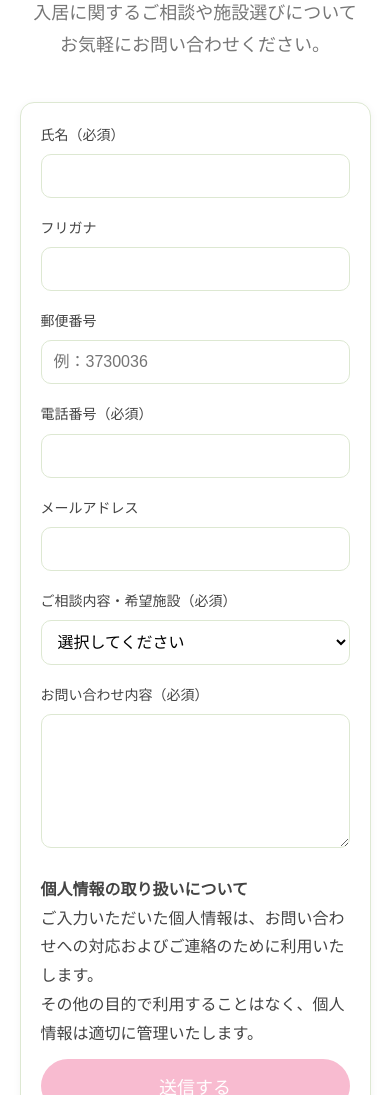
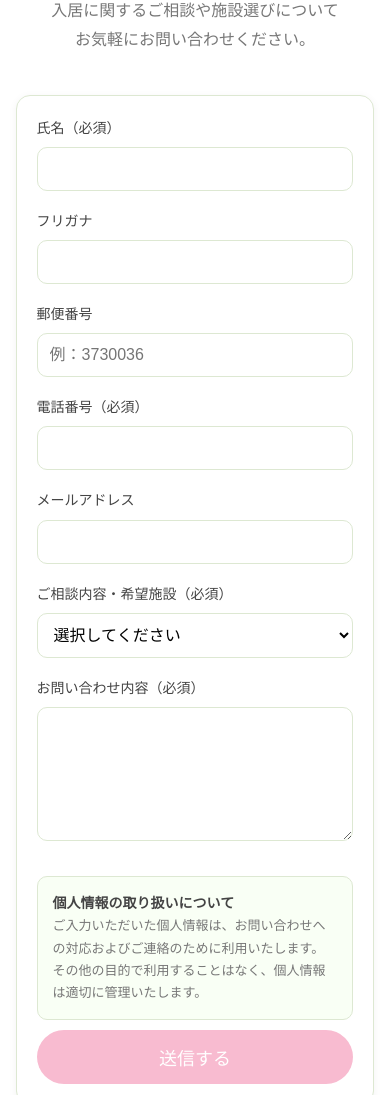
Before and after one commit to doujinkai/fukushi-portarl, a plain HTML site: page pages/contact.html in a window 390 px wide. Shown: the part 110-1205 px from the top of the page. Drawn offline with Linux system fonts and the light colour scheme.

Commit message:
Update style.css

```diff
--- a/style.css
+++ b/style.css
@@ -1,15 +1,5 @@
-/* ==================================================
-   同仁会 福祉ポータル
-   style.css
-   Version : 0.2.0
-================================================== */
+:root {
 
-
-/* ==================================================
-   カラー
-================================================== */
-
-:root {
     --main-color: #8BC34A;
     --sub-color: #F1F8E9;
 
@@ -22,174 +12,380 @@
     --border-color: #DDE8D2;
 
     --bg: #ffffff;
+
 }
 
 
-/* ==================================================
+/* ==========================
    リセット
-================================================== */
+========================== */
 
 * {
+
     margin: 0;
     padding: 0;
     box-sizing: border-box;
+
 }
 
 
-/* ==================================================
-   ベース
-================================================== */
+
+/* ==========================
+   基本設定
+========================== */
 
 body {
+
     font-family: "メイリオ", Meiryo, sans-serif;
+
     background: var(--bg);
+
     color: var(--text-color);
+
     line-height: 1.8;
+
 }
 
 
-/* ==================================================
-   コンテナ
-================================================== */
+
+
+/* ==========================
+   全体
+========================== */
 
 .portal-container {
+
     width: 90%;
+
     max-width: 900px;
+
     margin: 40px auto;
+
 }
 
 
-/* ==================================================
+
+
+/* ==========================
    ヘッダー
-================================================== */
+========================== */
 
 header {
+
     margin-bottom: 40px;
-}
 
-.back-link {
-    margin-bottom: 15px;
-}
-
-.back-link a {
-    color: var(--main-color);
-    text-decoration: none;
-    font-size: 14px;
-}
-
-.back-link a:hover {
-    opacity: 0.7;
-}
-
-h1 {
-    text-align: center;
-    font-size: 30px;
-    color: var(--main-color);
-    font-weight: normal;
-}
-
-.sub-title {
-    text-align: center;
-    color: var(--sub-text);
-    font-size: 18px;
 }
 
 
-/* ==================================================
-   セクションカード
-================================================== */
 
-section {
-    background: #fff;
-    border: 1px solid var(--border-color);
-    border-radius: 14px;
-    padding: 30px;
-    margin-bottom: 25px;
-    box-shadow: 0 2px 8px rgba(0,0,0,0.05);
+.back-link {
+
+    margin-bottom: 15px;
+
 }
 
 
-/* ==================================================
+
+.back-link a {
+
+    color: var(--main-color);
+
+    text-decoration: none;
+
+    font-size: 14px;
+
+}
+
+
+
+.back-link a:hover {
+
+    opacity: 0.7;
+
+}
+
+
+
+h1 {
+
+    text-align: center;
+
+    font-size: 30px;
+
+    color: var(--main-color);
+
+    font-weight: normal;
+
+}
+
+
+
+.sub-title {
+
+    text-align: center;
+
+    color: var(--sub-text);
+
+    font-size: 18px;
+
+}
+
+
+
+
+
+
+/* ==========================
+   セクション
+========================== */
+
+section {
+
+    background: #fff;
+
+    border: 1px solid var(--border-color);
+
+    border-radius: 14px;
+
+    padding: 30px;
+
+    margin-bottom: 25px;
+
+    box-shadow: 0 2px 8px rgba(0,0,0,0.05);
+
+}
+
+
+
+
+
+
+
+/* ==========================
    フォーム
-================================================== */
+========================== */
+
 
 .form-group {
+
     margin-bottom: 18px;
+
 }
 
+
+
 label {
+
     display: block;
+
     margin-bottom: 6px;
+
     font-size: 14px;
+
     color: var(--text-color);
+
 }
+
+
+
 
 input,
 select,
 textarea {
+
     width: 100%;
+
     padding: 12px;
+
     border: 1px solid var(--border-color);
+
     border-radius: 10px;
+
     font-size: 16px;
+
     font-family: inherit;
+
     background: #fff;
+
 }
+
+
 
 input:focus,
 select:focus,
 textarea:focus {
+
     outline: none;
+
     border-color: var(--main-color);
+
     box-shadow: 0 0 0 2px rgba(139,195,74,0.2);
+
 }
 
 
-/* ==================================================
+
+
+
+
+
+/* ==========================
    ボタン
-================================================== */
+========================== */
+
 
 .start-button,
 button[type="submit"] {
+
+
     display: inline-block;
+
     width: 100%;
+
     padding: 14px;
+
     margin-top: 10px;
 
+
     background: var(--button-color);
+
     color: #fff;
 
+
     border: none;
+
     border-radius: 30px;
 
+
     font-size: 18px;
+
     cursor: pointer;
 
+
+    text-align: center;
+
+    text-decoration: none;
+
+
     transition: 0.2s;
+
+
 }
+
+
+
 
 .start-button:hover,
 button[type="submit"]:hover {
+
+
     background: var(--button-hover);
+
     transform: translateY(-2px);
+
+
 }
 
 
-/* ==================================================
+
+
+
+
+
+/* ==========================
+   個人情報表示
+========================== */
+
+
+.privacy-box {
+
+
+    margin-top: 25px;
+
+
+    padding: 15px;
+
+
+    background: #F9FFF5;
+
+
+    border: 1px solid var(--border-color);
+
+
+    border-radius: 10px;
+
+
+    font-size: 13px;
+
+
+    color: var(--sub-text);
+
+
+    line-height: 1.7;
+
+
+}
+
+
+
+
+.privacy-box strong {
+
+
+    color: var(--text-color);
+
+
+    font-size: 14px;
+
+
+}
+
+
+
+
+
+
+
+
+/* ==========================
    スマホ対応
-================================================== */
+========================== */
 
-@media (max-width: 768px) {
+
+@media (max-width:768px) {
+
+
+    .portal-container {
+
+        width: 92%;
+
+        margin: 20px auto;
+
+    }
+
+
 
     h1 {
+
         font-size: 24px;
+
     }
 
-    section {
-        padding: 20px;
+
+
+    .sub-title {
+
+        font-size: 16px;
+
     }
 
-    .portal-container {
-        margin: 20px auto;
+
+
+    section {
+
+        padding: 20px;
+
     }
+
+
 }
```
